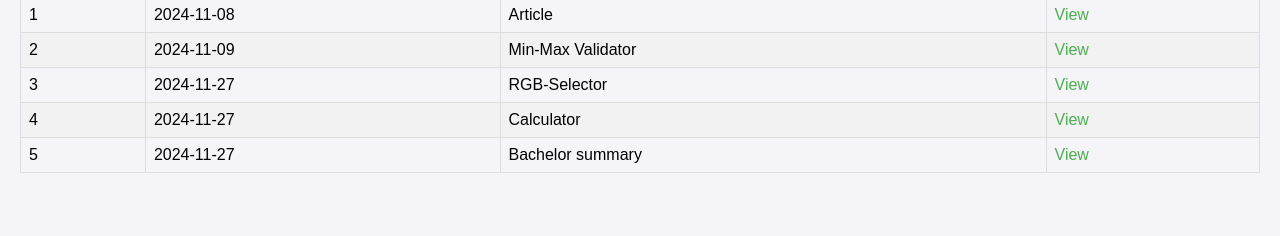
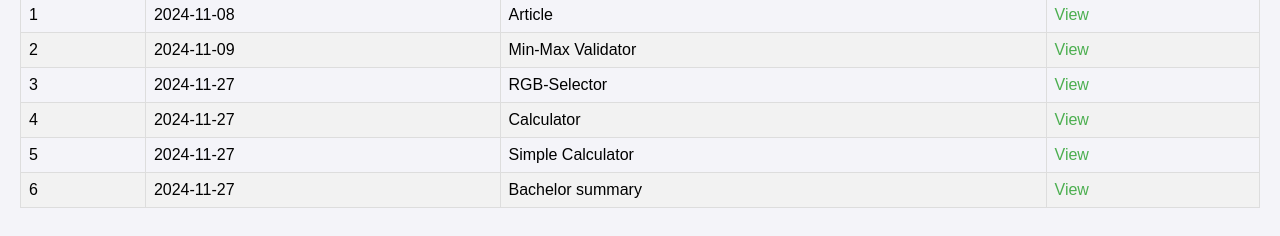
Before and after one commit to TheYesua/jsexercises, a plain HTML site: page index.html in a window 1280 px wide. Shown: the part 118-354 px from the top of the page. Drawn offline with Linux system fonts and the light colour scheme.

Commit message:
Update index.html

```diff
--- a/index.html
+++ b/index.html
@@ -29,6 +29,7 @@
         { date: "2024-11-09", description: "Min-Max Validator", link: "https://theyesua.github.io/minmaxvalidator" },
         { date: "2024-11-27", description: "RGB-Selector", link: "https://theyesua.github.io/RGB-selector/rgbSelector.html" },
         { date: "2024-11-27", description: "Calculator", link: "https://theyesua.github.io/calculator/calculator.html" },
+        { date: "2024-11-27", description: "Simple Calculator", link: "https://theyesua.github.io/calculator/simple_calculator.html" },
         { date: "2024-11-27", description: "Bachelor summary", link: "https://theyesua.github.io/bachelor-summary" }
     ];
 
```
